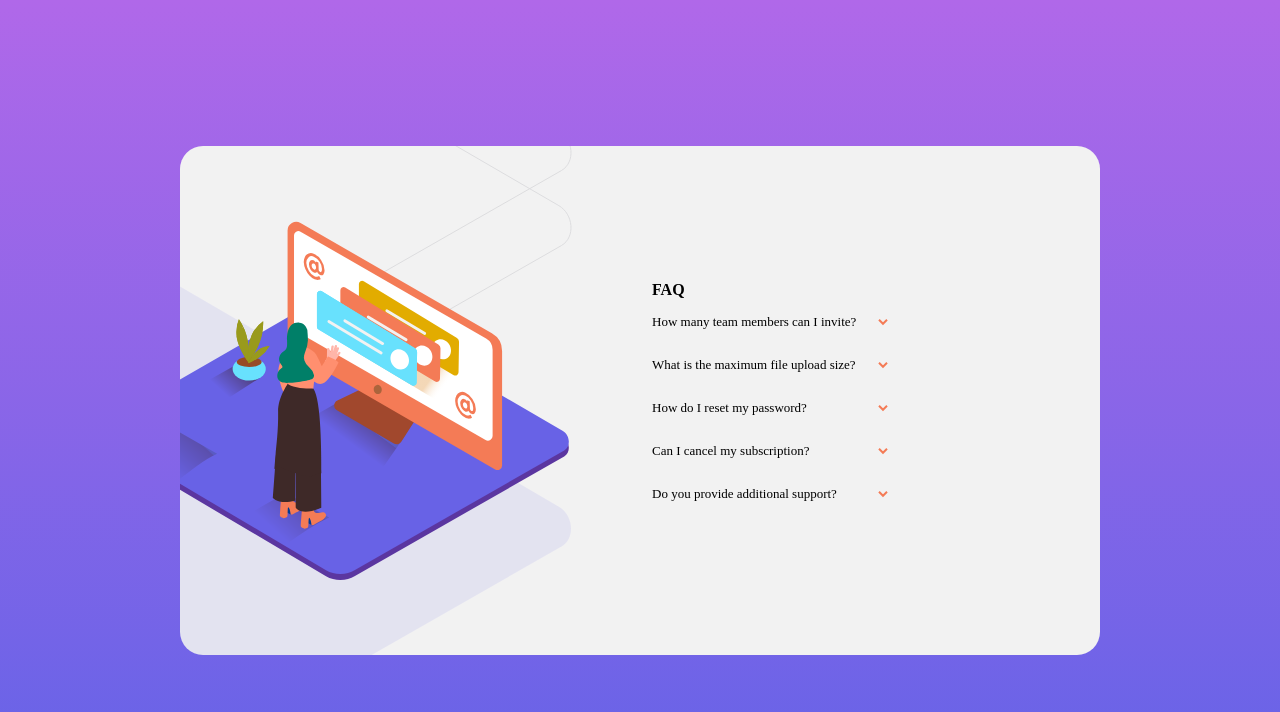
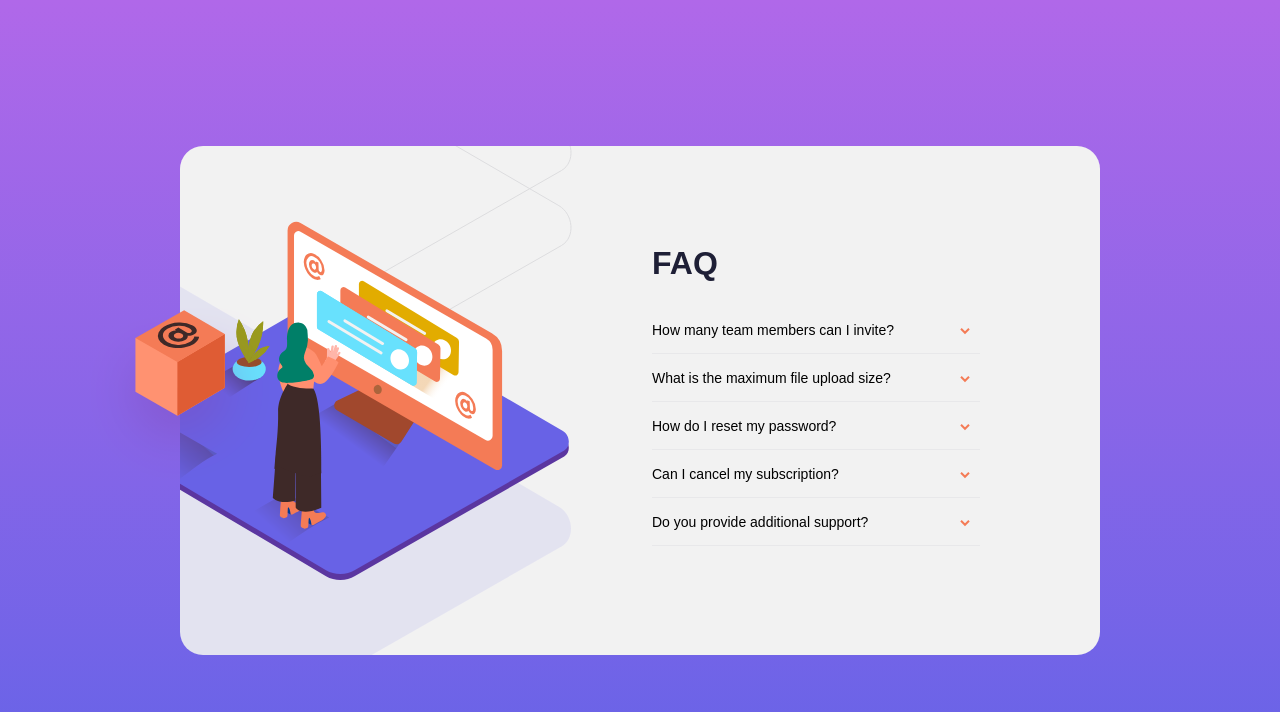
Before and after one commit to rohald89/accordion, a React (Create React App) app: page / in a window 1280 px wide. Shown: the top 712 px of the page. Built offline with nearby package versions, Linux system fonts and the light colour scheme.

Commit message:
finished desktop styling

```diff
--- a/src/App.js
+++ b/src/App.js
@@ -1,56 +1,100 @@
 import styled from 'styled-components';
 import {faq} from './data';
 
+const Wrapper = styled.div`
+  position: relative;
+  width: 92.0rem;
+  height: 50.9rem;
+  .box {
+    position:absolute;
+    left: 0;
+    top: 50%;
+    transform: translate(-50%,-50%);
+    height: auto;
+    width: auto;
+    z-index: 10;
+  }
+`;
 
 const Container = styled.div`
   display: flex;
+  height: 100%;
+  width: 100%;
   align-items: center;
-  width: 920px;
-  height: 509px;
-  border-radius: 23px;
-  overflow: hidden;
+  border-radius: 2.3rem;
   background: url('../images/bg-pattern-desktop.svg'), #f2f2f2;
-  background-position: -574px 67%;
+  background-position: -57.4rem 67%;
   background-repeat: no-repeat;
+  overflow:hidden;
 
-  img {
-    width: 472px;
-    height: 359px;
-    transform: translateX(-83px);
+  .illustration-desktop {
+    width: 47.2rem;
+    height: 35.9rem;
+    transform: translateX(-8.3rem);
   }
 `;
 
+const FaqWrapper = styled.div`
+    width: 100%;
+    height: 100%;
+    padding: 8rem 12rem 10rem 0;
+
+    & h1 {
+      font-weight: bold;
+      font-size: 3.2rem;
+      line-height: 3.2rem;
+      margin-bottom: 4.3rem;
+
+      color: #1E1F36;
+    }
+`;
+
 const Detail = styled.details`
-  margin: 16px 0;
+  margin: 1.6rem 0;
+  border-bottom: 1px solid #E8E8EA;
+
+  &[open]{
+    font-weight: bold;
+    & summary:after {
+      transform: rotate(180deg);
+    }
+    & p {
+      font-weight: normal;
+      font-size: 1.2rem;
+      line-height: 1.8rem;
+      margin-bottom: 1.6rem;
+    }
+  }
 
 
 
   & summary {
     position: relative;
     margin-bottom: 1.5rem;
-    padding-right: 4rem;
     outline: none;
     list-style: none;
     color: var(--color-very-dark-greyish-blue);
-    font-size: 1.625rem;
+    font-size: 1.4rem;
     cursor: pointer;
 
     &:after {
     content: url(./images/icon-arrow-down.svg);
     position: absolute;
-    right: 0;
+    right: 1rem;
     -webkit-transition: all .3s;
     transition: all .3s;
   }
-  }
+}
 `;
 
 function App() {
-  console.log(faq);
   return (
+    <Wrapper>
+      <img className="box" src="./images/illustration-box-desktop.svg" alt="" />
       <Container>
-          <img src="./images/illustration-woman-online-desktop.svg" alt="" />
-          <div className="faq-wrapper">
+          <img className="illustration-desktop" src="./images/illustration-woman-online-desktop.svg" alt="" />
+
+          <FaqWrapper className="faq-wrapper">
             <h1>FAQ</h1>
             <section className="questions">
               {faq.map( (q, i) => {
@@ -61,8 +105,9 @@ function App() {
               })}
 
             </section>
-          </div>
+          </FaqWrapper>
       </Container>
+    </Wrapper>
   );
 }
 
--- a/src/index.js
+++ b/src/index.js
@@ -6,15 +6,17 @@ import { normalize } from 'styled-normalize';
 
 const GlobalStyle = createGlobalStyle`
   ${normalize}
-
+  @import url('https://fonts.googleapis.com/css2?family=Kumbh+Sans:wght@300;400;700&display=swap');
   *, *::before, *::after {
     box-sizing: border-box;
+    margin: 0;
+    padding: 0;
   }
   html {
-    font-size: 50%;
+    font-size: 62.5%;
+    font-family: 'Kumbh Sans', sans-serif;
   }
   body {
-    padding: 0;
     background: linear-gradient(180deg, #B068E9 0%, #6463E7 100%);
   }
 
```
